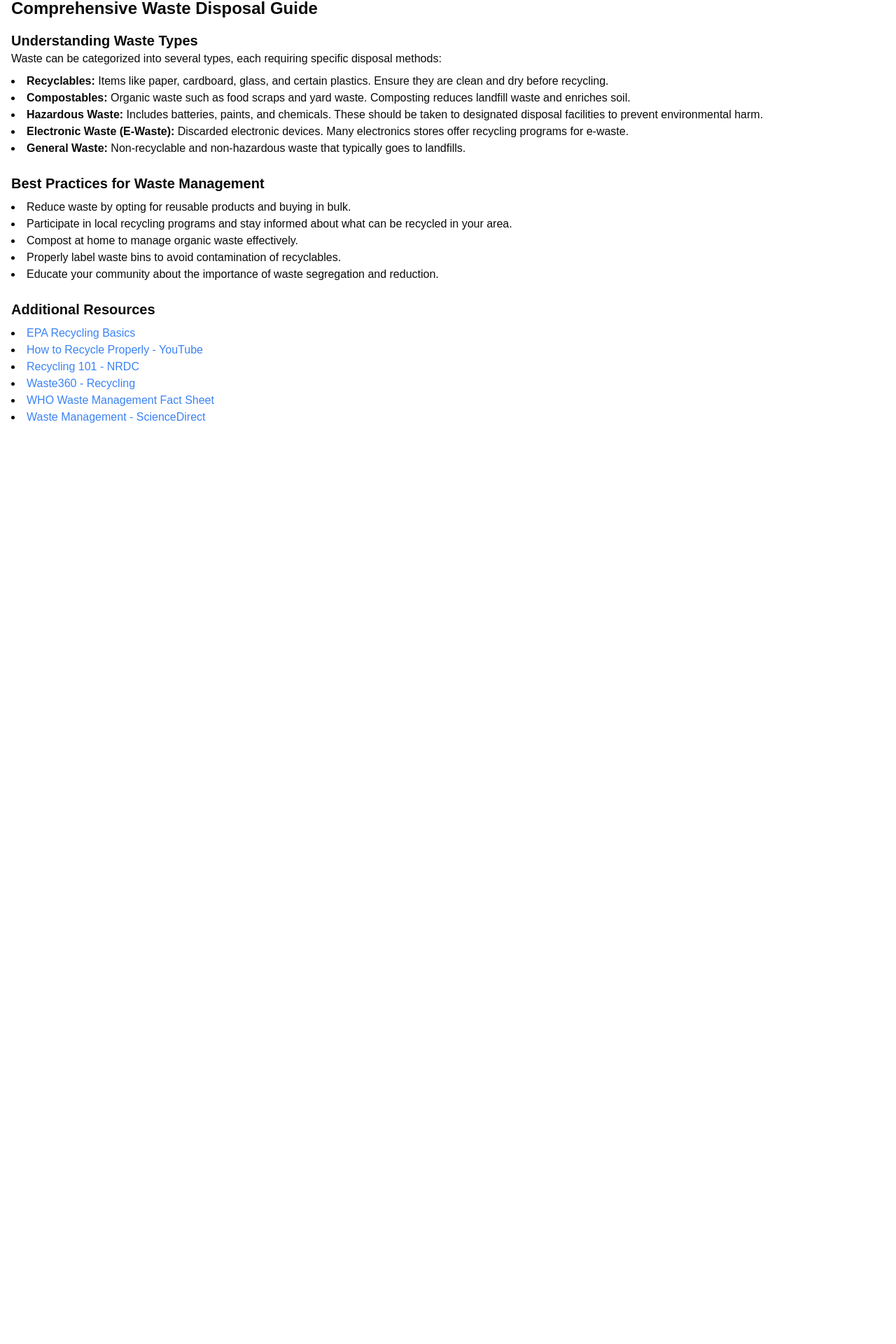
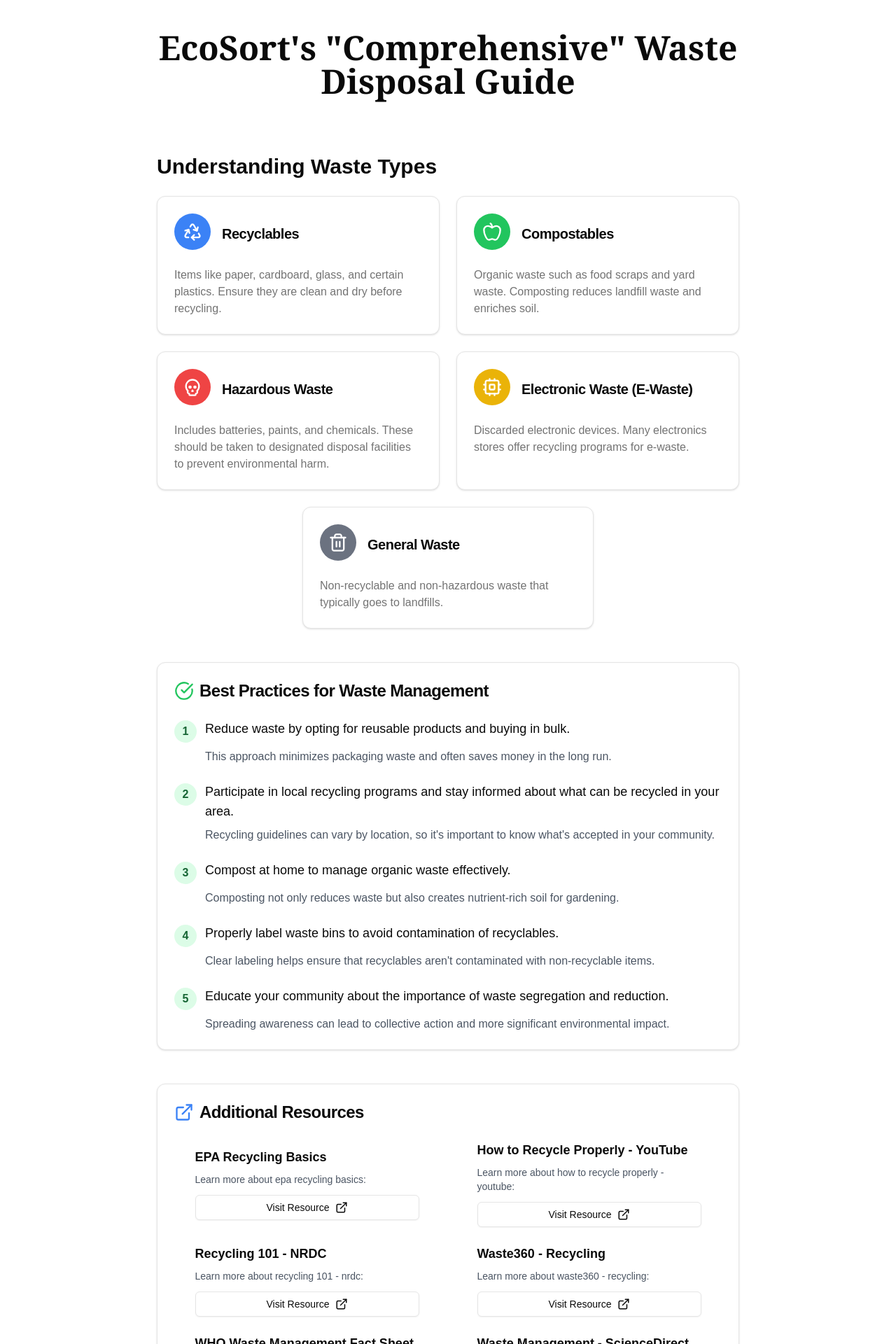
Before and after one commit to pynappo/cs160-rdys, a Next.js app in the folder cs160-ecosort/: page /resources in a window 1280 px wide. Shown: the part 72-1992 px from the top of the page at 70% size. Before the commit the page ends 800 px from the top, so only its background shows below. Built offline with nearby package versions, Linux system fonts and the light colour scheme; no server answers.

Commit message:
resources ui

```diff
--- a/cs160-ecosort/app/resources/page.tsx
+++ b/cs160-ecosort/app/resources/page.tsx
@@ -1,43 +1,120 @@
 import React from 'react';
+import { Recycle, Apple, Skull, Cpu, Trash2, CheckCircle, ExternalLink } from 'lucide-react';
+import { Card, CardContent, CardDescription, CardHeader, CardTitle } from "@/components/ui/card"
+import { Button } from "@/components/ui/button"
 
 const Resources = () => {
+  const wasteTypes = [
+    { icon: Recycle, title: 'Recyclables', description: 'Items like paper, cardboard, glass, and certain plastics. Ensure they are clean and dry before recycling.', color: 'bg-blue-500' },
+    { icon: Apple, title: 'Compostables', description: 'Organic waste such as food scraps and yard waste. Composting reduces landfill waste and enriches soil.', color: 'bg-green-500' },
+    { icon: Skull, title: 'Hazardous Waste', description: 'Includes batteries, paints, and chemicals. These should be taken to designated disposal facilities to prevent environmental harm.', color: 'bg-red-500' },
+    { icon: Cpu, title: 'Electronic Waste (E-Waste)', description: 'Discarded electronic devices. Many electronics stores offer recycling programs for e-waste.', color: 'bg-yellow-500' },
+    { icon: Trash2, title: 'General Waste', description: 'Non-recyclable and non-hazardous waste that typically goes to landfills.', color: 'bg-gray-500' },
+  ];
+
+  const bestPractices = [
+    {
+      title: 'Reduce waste by opting for reusable products and buying in bulk.',
+      subtext: 'This approach minimizes packaging waste and often saves money in the long run.'
+    },
+    {
+      title: 'Participate in local recycling programs and stay informed about what can be recycled in your area.',
+      subtext: 'Recycling guidelines can vary by location, so it\'s important to know what\'s accepted in your community.'
+    },
+    {
+      title: 'Compost at home to manage organic waste effectively.',
+      subtext: 'Composting not only reduces waste but also creates nutrient-rich soil for gardening.'
+    },
+    {
+      title: 'Properly label waste bins to avoid contamination of recyclables.',
+      subtext: 'Clear labeling helps ensure that recyclables aren\'t contaminated with non-recyclable items.'
+    },
+    {
+      title: 'Educate your community about the importance of waste segregation and reduction.',
+      subtext: 'Spreading awareness can lead to collective action and more significant environmental impact.'
+    },
+  ];
+
+  const additionalResources = [
+    { title: 'EPA Recycling Basics', url: 'https://www.epa.gov/recycle' },
+    { title: 'How to Recycle Properly - YouTube', url: 'https://www.youtube.com/watch?v=7UuUeoyYmxI' },
+    { title: 'Recycling 101 - NRDC', url: 'https://www.nrdc.org/stories/recycling-101' },
+    { title: 'Waste360 - Recycling', url: 'https://www.waste360.com/recycling' },
+    { title: 'WHO Waste Management Fact Sheet', url: 'https://www.who.int/news-room/fact-sheets/detail/waste-management' },
+    { title: 'Waste Management - ScienceDirect', url: 'https://www.sciencedirect.com/topics/earth-and-planetary-sciences/waste-management' },
+  ];
+
   return (
-    <div className="container mx-auto p-4">
-      <h1 className="text-2xl font-bold mb-4">Comprehensive Waste Disposal Guide</h1>
-      <section className="mb-6">
-        <h2 className="text-xl font-semibold">Understanding Waste Types</h2>
-        <p>
-          Waste can be categorized into several types, each requiring specific disposal methods:
-        </p>
-        <ul className="list-disc list-inside mt-2">
-          <li><strong>Recyclables:</strong> Items like paper, cardboard, glass, and certain plastics. Ensure they are clean and dry before recycling.</li>
-          <li><strong>Compostables:</strong> Organic waste such as food scraps and yard waste. Composting reduces landfill waste and enriches soil.</li>
-          <li><strong>Hazardous Waste:</strong> Includes batteries, paints, and chemicals. These should be taken to designated disposal facilities to prevent environmental harm.</li>
-          <li><strong>Electronic Waste (E-Waste):</strong> Discarded electronic devices. Many electronics stores offer recycling programs for e-waste.</li>
-          <li><strong>General Waste:</strong> Non-recyclable and non-hazardous waste that typically goes to landfills.</li>
-        </ul>
+    <div className="container mx-auto p-8 max-w-4xl">
+      <h1 className="text-5xl font-bold mb-12 text-center py-8 font-serif">
+        EcoSort&apos;s &quot;Comprehensive&quot; Waste Disposal Guide
+      </h1>
+
+      <section className="mb-12">
+        <h2 className="text-3xl font-semibold mb-6">Understanding Waste Types</h2>
+        <div className="grid gap-6 md:grid-cols-2 [&>*:last-child]:md:col-span-2 [&>*:last-child]:md:place-self-center [&>*:last-child]:md:max-w-[50%]">
+          {wasteTypes.map((type, index) => (
+            <Card key={index} className="w-full">
+              <CardHeader className="flex flex-row items-center gap-4">
+                <div className={`${type.color} text-white p-3 rounded-full`}>
+                  <type.icon size={28} />
+                </div>
+                <CardTitle className="text-xl">{type.title}</CardTitle>
+              </CardHeader>
+              <CardContent>
+                <CardDescription className="text-base">{type.description}</CardDescription>
+              </CardContent>
+            </Card>
+          ))}
+        </div>
       </section>
-      <section className="mb-6">
-        <h2 className="text-xl font-semibold">Best Practices for Waste Management</h2>
-        <ul className="list-disc list-inside mt-2">
-          <li>Reduce waste by opting for reusable products and buying in bulk.</li>
-          <li>Participate in local recycling programs and stay informed about what can be recycled in your area.</li>
-          <li>Compost at home to manage organic waste effectively.</li>
-          <li>Properly label waste bins to avoid contamination of recyclables.</li>
-          <li>Educate your community about the importance of waste segregation and reduction.</li>
-        </ul>
-      </section>
-      <section>
-        <h2 className="text-xl font-semibold">Additional Resources</h2>
-        <ul className="list-disc list-inside mt-2">
-          <li><a href="https://www.epa.gov/recycle" target="_blank" className="text-blue-500 hover:underline">EPA Recycling Basics</a></li>
-          <li><a href="https://www.youtube.com/watch?v=7UuUeoyYmxI" target="_blank" className="text-blue-500 hover:underline">How to Recycle Properly - YouTube</a></li>
-          <li><a href="https://www.nrdc.org/stories/recycling-101" target="_blank" className="text-blue-500 hover:underline">Recycling 101 - NRDC</a></li>
-          <li><a href="https://www.waste360.com/recycling" target="_blank" className="text-blue-500 hover:underline">Waste360 - Recycling</a></li>
-          <li><a href="https://www.who.int/news-room/fact-sheets/detail/waste-management" target="_blank" className="text-blue-500 hover:underline">WHO Waste Management Fact Sheet</a></li>
-          <li><a href="https://www.sciencedirect.com/topics/earth-and-planetary-sciences/waste-management" target="_blank" className="text-blue-500 hover:underline">Waste Management - ScienceDirect</a></li>
-        </ul>
-      </section>
+
+      <Card className="mb-12">
+        <CardHeader>
+          <CardTitle className="flex items-center gap-2 text-2xl">
+            <CheckCircle className="text-green-500" size={28} />
+            Best Practices for Waste Management
+          </CardTitle>
+        </CardHeader>
+        <CardContent>
+          <ul className="space-y-6">
+            {bestPractices.map((practice, index) => (
+              <li key={index} className="flex flex-col">
+                <div className="flex items-start">
+                  <span className="inline-block bg-green-100 text-green-800 font-semibold rounded-full w-8 h-8 flex items-center justify-center mr-3 mt-0.5 flex-shrink-0">{index + 1}</span>
+                  <span className="font-medium text-lg">{practice.title}</span>
+                </div>
+                <p className="mt-2 ml-11 text-gray-600">{practice.subtext}</p>
+              </li>
+            ))}
+          </ul>
+        </CardContent>
+      </Card>
+
+      <Card>
+        <CardHeader>
+          <CardTitle className="flex items-center gap-2 text-2xl">
+            <ExternalLink className="text-blue-500" size={28} />
+            Additional Resources
+          </CardTitle>
+        </CardHeader>
+        <CardContent>
+          <div className="grid gap-6 sm:grid-cols-2 place-items-center">
+            {additionalResources.map((resource, index) => (
+              <div key={index} className="w-full max-w-xs">
+                <h3 className="font-semibold mb-2 text-lg">{resource.title}</h3>
+                <p className="mb-3 text-sm text-gray-600">Learn more about {resource.title.toLowerCase()}:</p>
+                <Button asChild variant="outline" className="w-full">
+                  <a href={resource.url} target="_blank" rel="noopener noreferrer" className="flex items-center justify-center gap-2">
+                    Visit Resource
+                    <ExternalLink size={18} />
+                  </a>
+                </Button>
+              </div>
+            ))}
+          </div>
+        </CardContent>
+      </Card>
     </div>
   );
 };
--- /dev/null
+++ b/cs160-ecosort/components/ui/accordion.tsx
@@ -0,0 +1,60 @@
+"use client"
+
+import * as React from "react"
+import * as AccordionPrimitive from "@radix-ui/react-accordion"
+import { ChevronDown } from 'lucide-react'
+
+import { cn } from "@/lib/utils"
+
+const Accordion = AccordionPrimitive.Root
+
+const AccordionItem = React.forwardRef<
+  React.ElementRef<typeof AccordionPrimitive.Item>,
+  React.ComponentPropsWithoutRef<typeof AccordionPrimitive.Item>
+>(({ className, ...props }, ref) => (
+  <AccordionPrimitive.Item
+    ref={ref}
+    className={cn("border-b", className)}
+    {...props}
+  />
+))
+AccordionItem.displayName = "AccordionItem"
+
+const AccordionTrigger = React.forwardRef<
+  React.ElementRef<typeof AccordionPrimitive.Trigger>,
+  React.ComponentPropsWithoutRef<typeof AccordionPrimitive.Trigger>
+>(({ className, children, ...props }, ref) => (
+  <AccordionPrimitive.Header className="flex">
+    <AccordionPrimitive.Trigger
+      ref={ref}
+      className={cn(
+        "flex flex-1 items-center justify-between py-4 font-medium transition-all hover:underline [&[data-state=open]>svg]:rotate-180",
+        className
+      )}
+      {...props}
+    >
+      {children}
+      <ChevronDown className="h-4 w-4 shrink-0 transition-transform duration-200" />
+    </AccordionPrimitive.Trigger>
+  </AccordionPrimitive.Header>
+))
+AccordionTrigger.displayName = "AccordionTrigger"
+
+const AccordionContent = React.forwardRef<
+  React.ElementRef<typeof AccordionPrimitive.Content>,
+  React.ComponentPropsWithoutRef<typeof AccordionPrimitive.Content>
+>(({ className, children, ...props }, ref) => (
+  <AccordionPrimitive.Content
+    ref={ref}
+    className={cn(
+      "overflow-hidden text-sm transition-all data-[state=closed]:animate-accordion-up data-[state=open]:animate-accordion-down",
+      className
+    )}
+    {...props}
+  >
+    <div className="pb-4 pt-0">{children}</div>
+  </AccordionPrimitive.Content>
+))
+AccordionContent.displayName = "AccordionContent"
+
+export { Accordion, AccordionItem, AccordionTrigger, AccordionContent }
--- a/cs160-ecosort/package.json
+++ b/cs160-ecosort/package.json
@@ -10,6 +10,7 @@
   },
   "dependencies": {
     "@clerk/nextjs": "^6.4.2",
+    "@radix-ui/react-accordion": "^1.2.1",
     "@radix-ui/react-collapsible": "^1.1.1",
     "@radix-ui/react-dropdown-menu": "^2.1.2",
     "@radix-ui/react-icons": "^1.3.0",
```
Also changed, not shown: 1 other file (tests, documents, lock files or other folders).
